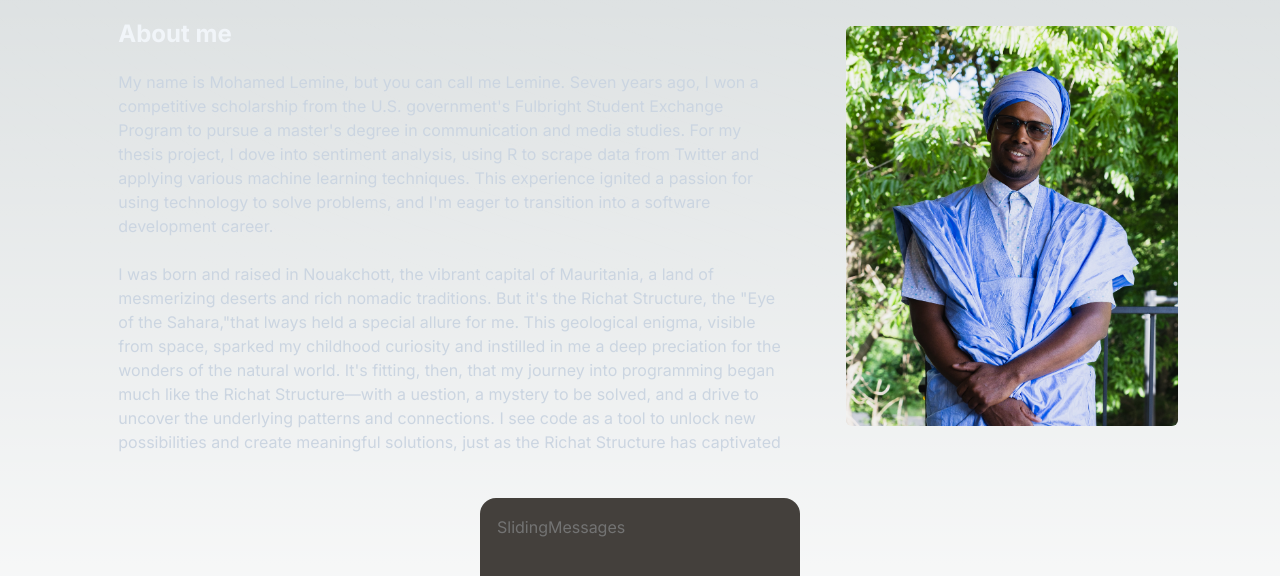
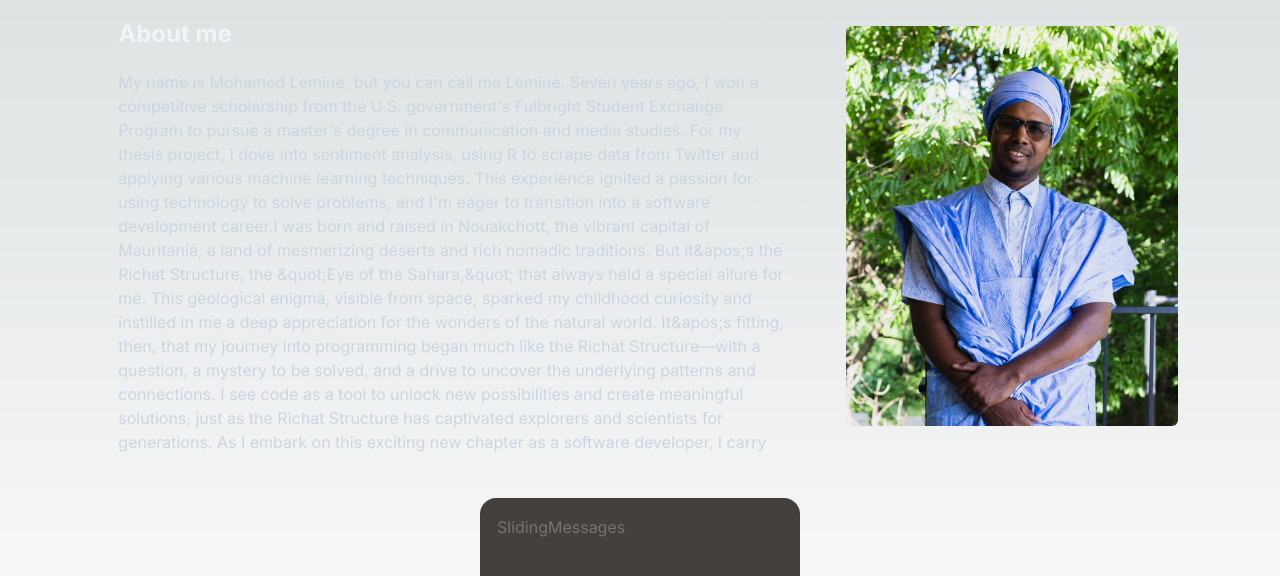
Before and after one commit to Mbareck21/portfolio, a Next.js app: page / in a window 1280 px wide. Shown: the part 182-758 px from the top of the page. Built offline with nearby package versions, Linux system fonts and the light colour scheme.

Commit message:
adding message slider

```diff
--- a/components/Hero.tsx
+++ b/components/Hero.tsx
@@ -10,38 +10,8 @@ import Image from "next/image";
 const content = [
   {
     title: "About me",
-    description: (
-      <>
-        <span>
-          My name is Mohamed Lemine, but you can call me Lemine. Seven years
-          ago, I won a competitive scholarship from the U.S. government&apos;s
-          Fulbright Student Exchange Program to pursue a master&apos;s degree in
-          communication and media studies. For my thesis project, I dove into
-          sentiment analysis, using R to scrape data from Twitter and applying
-          various machine learning techniques. This experience ignited a passion
-          for using technology to solve problems, and I&apos;m eager to
-          transition into a software development career.
-        </span>
-        <br />
-        <br />
-        <span>
-          I was born and raised in Nouakchott, the vibrant capital of
-          Mauritania, a land of mesmerizing deserts and rich nomadic traditions.
-          But it&apos;s the Richat Structure, the &quot;Eye of the
-          Sahara,&quot;that lways held a special allure for me. This geological
-          enigma, visible from space, sparked my childhood curiosity and
-          instilled in me a deep preciation for the wonders of the natural
-          world. It&apos;s fitting, then, that my journey into programming began
-          much like the Richat Structure—with a uestion, a mystery to be solved,
-          and a drive to uncover the underlying patterns and connections. I see
-          code as a tool to unlock new possibilities and create meaningful
-          solutions, just as the Richat Structure has captivated explorers and
-          scientists for generations. As I embark on this exciting new chapter
-          as a software developer, I carry with me the spirit of curiosity and
-          problem-solving that my homeland instilled in me.
-        </span>
-      </>
-    ),
+    description:
+      "My name is Mohamed Lemine, but you can call me Lemine. Seven years ago, I won a competitive scholarship from the U.S. government's Fulbright Student Exchange Program to pursue a master's degree in communication and media studies. For my thesis project, I dove into sentiment analysis, using R to scrape data from Twitter and applying various machine learning techniques. This experience ignited a passion for using technology to solve problems, and I'm eager to transition into a software development career.I was born and raised in Nouakchott, the vibrant capital of Mauritania, a land of mesmerizing deserts and rich nomadic traditions. But it&apos;s the Richat Structure, the &quot;Eye of the Sahara,&quot; that always held a special allure for me. This geological enigma, visible from space, sparked my childhood curiosity and instilled in me a deep appreciation for the wonders of the natural world. It&apos;s fitting, then, that my journey into programming began much like the Richat Structure—with a question, a mystery to be solved, and a drive to uncover the underlying patterns and connections. I see code as a tool to unlock new possibilities and create meaningful solutions, just as the Richat Structure has captivated explorers and scientists for generations. As I embark on this exciting new chapter as a software developer, I carry with me the spirit of curiosity and problem-solving that my homeland instilled in me.",
     content: (
       <div className="h-full w-full bg-[linear-gradient(to_bottom_right,var(--cyan-500),var(--emerald-500))] flex items-center justify-center">
         <Image
--- a/components/ui/sticky-scroll-reveal.tsx
+++ b/components/ui/sticky-scroll-reveal.tsx
@@ -1,4 +1,3 @@
-// "use client";
 import React, { useEffect, useRef, useState } from "react";
 import { useMotionValueEvent, useScroll } from "framer-motion";
 import { motion } from "framer-motion";
@@ -37,25 +36,6 @@ export const StickyScroll = ({
     );
     setActiveCard(closestBreakpointIndex);
   });
-
-  const backgroundColors = [
-    "var(--slate-900)",
-    "var(--black)",
-    "var(--neutral-900)",
-  ];
-  const linearGradients = [
-    "linear-gradient(to bottom right, var(--cyan-500), var(--emerald-500))",
-    "linear-gradient(to bottom right, var(--pink-500), var(--indigo-500))",
-    "linear-gradient(to bottom right, var(--orange-500), var(--yellow-500))",
-  ];
-
-  const [backgroundGradient, setBackgroundGradient] = useState(
-    linearGradients[0]
-  );
-
-  useEffect(() => {
-    setBackgroundGradient(linearGradients[activeCard % linearGradients.length]);
-  }, [activeCard]);
 
   return (
     <motion.div
```
